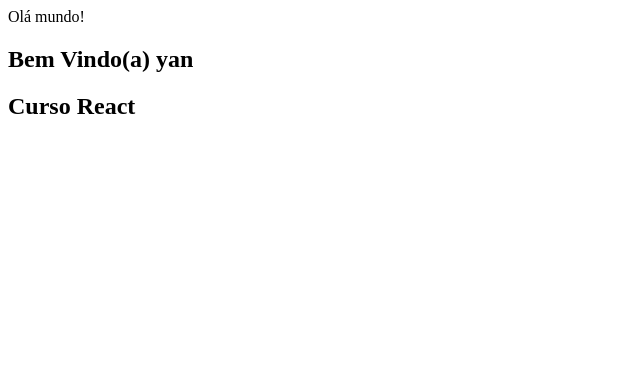
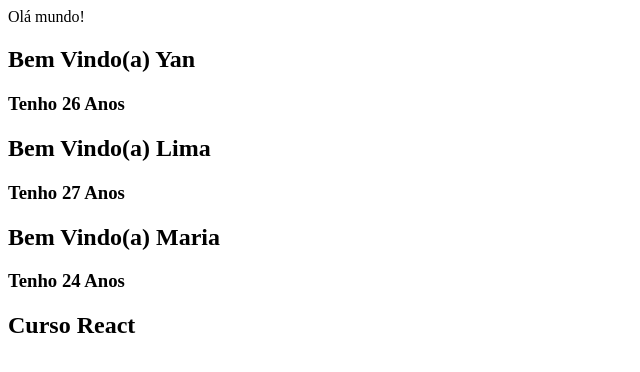
Before and after one commit to YanWallas/curso-react, a React (Create React App) app in the folder meuapp/: page / in a window 1280 px wide. Shown: the top 372 px of the page, without its empty margins (0-640 px from the left). Built offline with nearby package versions, Linux system fonts and the light colour scheme.

Commit message:
Update App.js

```diff
--- a/meuapp/src/App.js
+++ b/meuapp/src/App.js
@@ -1,9 +1,11 @@
 import React from 'react';
 
 const Bemvindo = (props) => {
+  // Conhecendo Props.
   return (
     <div>
       <h2> Bem Vindo(a) {props.nome} </h2>
+      <h3> Tenho {props.idade} Anos </h3>
     </div>
   );
 };
@@ -12,7 +14,12 @@
   return (
     <div className="App">
       Olá mundo!
-      <Bemvindo nome="yan" />
+      <Bemvindo
+        nome="Yan"
+        idade="26" /* Rederizando Const Bem vindo, com os props */
+      />
+      <Bemvindo nome="Lima" idade="27" />
+      <Bemvindo nome="Maria" idade="24" />
       <h2> Curso React </h2>
     </div>
   );
```
